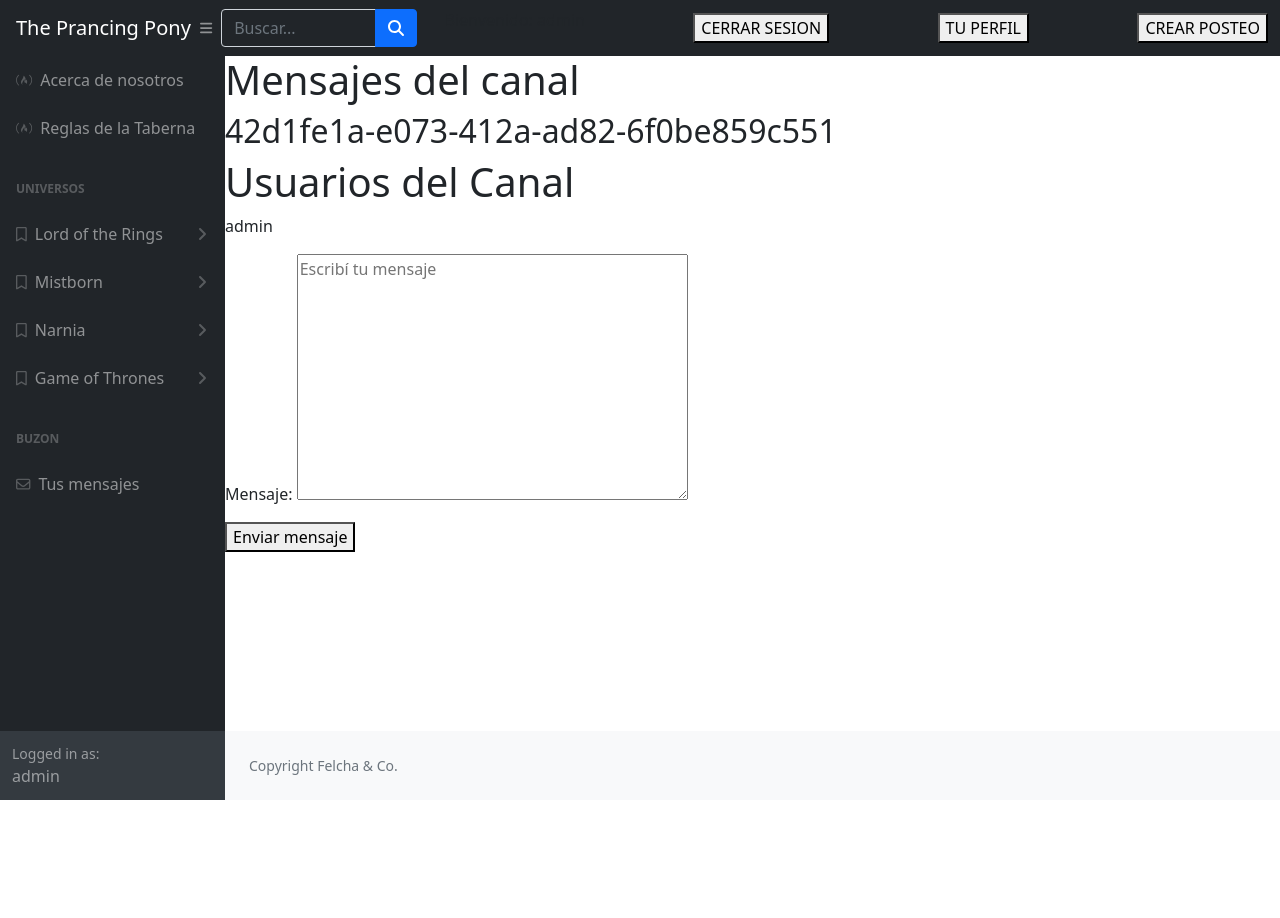
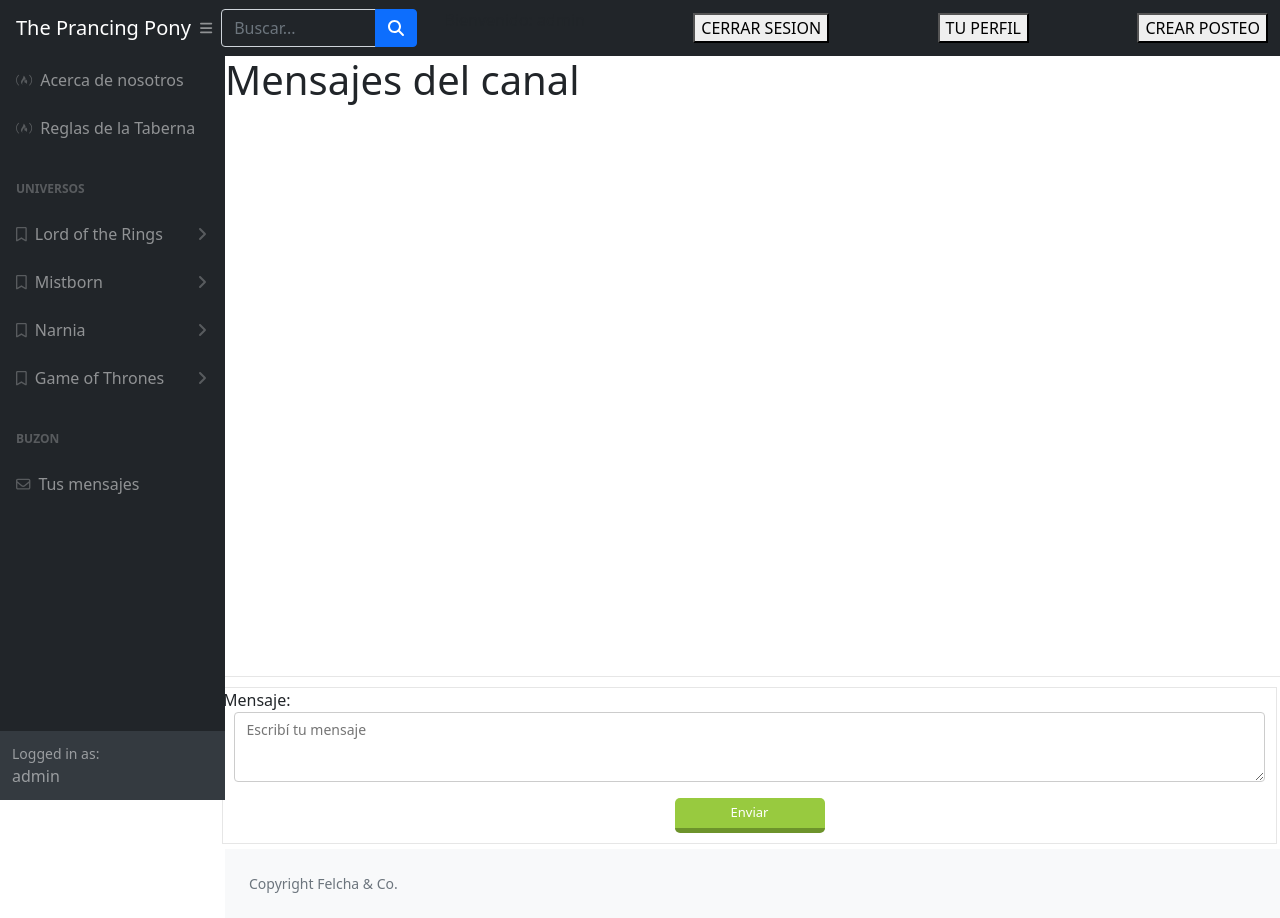
Before and after one commit to pablorobledal/proyecto_coder, a Django app: page /AppUsers/detalledms/admin in a window 1280 px wide. Before the commit the page ends 800 px from the top, so only its background shows below. Run offline with Django 4.2, Linux system fonts and the light colour scheme; a user stored in the database is signed in; data comes from the database, SQL or seed files in the repository; both versions use the stored data as it was after the commit; some libraries are stand-ins or nearby versions.

Commit message:
andando chat

```diff
--- a/AppUsers/models.py
+++ b/AppUsers/models.py
@@ -88,8 +88,23 @@ class CanalManager(models.Manager):
 
             return qs.order_by("tiempo").first(), False
 
+        Usuario=apps.get_model("auth", model_name='User')
+        usuario_1, usuario_2 =None, None
+        try:
+            usuario_1 = Usuario.objects.get(username=username_1)
+        except Usuario.DoesNotExist:
+            return None, False
+        try:
+            usuario_2 = Usuario.objects.get(username=username_2)
+        except Usuario.DoesNotExist:
+            return None, False
+
+        if usuario_1 == None or usuario_2 == None:
+            return None, False
+
+
         canal_obj = Canal.objects.create()
-        Usuario=apps.get_model("auth", model_name='User')
+
         Canal_usuario_1=CanaldeUsuario(usuario=Usuario.objects.get(username=username_1), canal=canal_obj)
         Canal_usuario_2=CanaldeUsuario(usuario=Usuario.objects.get(username=username_2), canal=canal_obj)
         CanaldeUsuario.objects.bulk_create([Canal_usuario_1,Canal_usuario_2])
--- a/AppUsers/templates/mensajes.html
+++ b/AppUsers/templates/mensajes.html
@@ -5,81 +5,150 @@
 {% block centro_de_pagina %}
 
 
-<div id="contenedor_mensaje" class="mensaje">
+<style>
+
+  #contenedor_ms{
+    width: 100%;
+    height: calc(70vh);
+    margin: 5px 0;
+    overflow-y: auto;
+    border-bottom: 1px solid #e6e6e6;
+    background: #fff;
+  }
+
+  .div_ms{
+    margin: 1.2rem auto;
+    width: 35%;
+    padding: 0.2rem 0.6rem 02rem 0.6rem;
+
+  }
+  .mis_mensajes{
+    margin-right: 5px;
+    background-color:rgb(29, 161, 242);
+    color: #fff;
+    border-bottom-left-radius: 16px;
+    border-top-left-radius: 16px;
+    border-top-right-radius: 16px;
+  }
+
+  .tus_mensajes{
+    background: rgb(230, 236, 240);
+    margin-left: 5px;
+    border-bottom-right-radius: 16px;
+    border-top-left-radius: 16px;
+    border-top-right-radius: 16px;
+
+  }
+
+  .div_form_ms{
+    width: 100%;
+    margin-top: 5px;
+    margin-bottom: 5px;
+    margin-left: -3px;
+    border:1px solid #e6e6e6;
+  }
+
+  #id_mensaje{
+    display: block;
+    padding: 6px 12px;
+    margin-left: 1%;
+    margin-right: 1%;
+    width: 98%;
+    min-width: 98%;
+    max-width: 98%;
+    height: 70px;
+    min-height: 70px;
+    max-height: 70px;
+    box-sizing: border-box;
+    font-size: 14px;
+    color: #333;
+    border:1px solid #ccc;
+    border-radius: 4px;
+
+  }
+
+  .btn_enviar{
+    background: #98ca3f;
+    color: #fff;
+    padding: 5px 10px;
+    border-radius: 5px;
+    border:none;
+    outline: none;
+    border-bottom: 5px solid #6d932b;
+    width: 150px;
+    cursor: pointer;
+    display: block;
+    margin: 10px auto;
+    font-size: 13px;
+    transition: 0.3;
+
+  }
+
+</style>
+
+
 <h1>Mensajes del canal</h1>
-        <h2>{{ object.id }}</h2>
+
+<div id="contenedor_ms">
 {% for mensaje in object.canaldemensaje_set.all %}
-            {% if request.user == mensaje.usuario %}
-                <p>
-                  <strong>
-                    {{ mensaje.texto }}
-                  </strong>
-                  <span>
-                    Lo enviaste vos
-                  </span>
-                </p>
-            {% else %}
-                <p>
-                    {{ mensaje.texto }}
-                  <span>
-                    {{ mensaje.usuario }}
-                  </span>
-                </p>
+  <div class="div_ms {% if request.user == mensaje.usuario %}mis_mensajes
+  {% else %} tus_mensajes{% endif %}">
+    <small>{{mensaje.usuario}}</small>
+    <p>{{mensaje.texto}}</p>
+    <small>{{mensaje.tiempo}}</small>
+  </div>
 
-            {% endif %}
 {% endfor %}
 </div>
+<div class="div_form_ms">
+  <form id="form_submit" action="{{ request.path }}" method="POST">
+    {% csrf_token %}
+
+    {{form.as_p}}
+
+    <button type="submit" class="btn_enviar">
+      Enviar
+    </button>
+
+</form>
+
+</div>
+
+<script>
+
+const MsgForm = document.getElementById("form_submit")
+const msgContainer = document.getElementById("contenedor_ms")
 
 
-<h1>Usuarios del Canal</h1>
-        {% for usuarios in object.canaldeusuario_set.all %}
+MsgForm.addEventListener("submit", (event) => {
 
-             <p>
-                {{ usuarios.usuario }}
-             </p>
-
-        {% endfor %}
-
-    <form id="form_submit" action="{{ request.path }}" method="POST">
-        {% csrf_token %}
-        {{ form.as_p}}
-
-        <button type="submit">
-          Enviar mensaje
-        </button>
-    </form>
-
-<script>
-  const Msgform= document.getElementById("form_submit")
-  const Contenedor_msg=document.getElementById("contenedor_mensaje")
-
-  Msgform.addEventListener("submit",(event)=>{
   event.preventDefault()
 
-        const targetData=event.target
-        const formData= new FormData(targetData)
+  const  targetDate = event.target
+  const formData = new FormData(targetDate)
 
   const xhr = new XMLHttpRequest() // ajax fetch
 
-        const endpoint = Msgform.getAttribute("action")
-        const method = Msgform.getAttribute("method")
+
+  const endpoint = MsgForm.getAttribute("action")
+  const method = MsgForm.getAttribute("method")
   xhr.open(method, endpoint)
 
-        xhr.responseType = "json"
+  xhr.responseType = 'json'
 
   xhr.setRequestHeader("HTTP_X_REQUESTED_WITH", "XMLHttpRequest")
   xhr.setRequestHeader("X-Requested-With", "XMLHttpRequest")
 
-        xhr.onload = () => {
+  xhr.onload = () =>{
 
     console.log(xhr.status, xhr.response)
 
     if(xhr.status === 201){
       const respuestaData = xhr.response
-				    let actualMensajeHtml = Contenedor_msg.innerHTML
+      let actualMensajeHtml = msgContainer.innerHTML
       actualMensajeHtml += `<div class=''><b>${respuestaData.username}</b><p>${respuestaData.mensaje}</p></div>`
-				    Contenedor_msg.innerHTML = actualMensajeHtml
-				    Msgform.reset()
+      msgContainer.innerHTML = actualMensajeHtml
+      MsgForm.reset()
     }else if(xhr.status === 400){
       console.log(hxr.response)
     }else{
@@ -93,6 +162,8 @@
 
 })
 
+
+
 </script>
 
 {% endblock %}
```
Also changed, not shown: AppUsers/templates/buzon.html (+16 -0 lines), db.sqlite3. Lines whose indentation alone changed are shown as unchanged.
